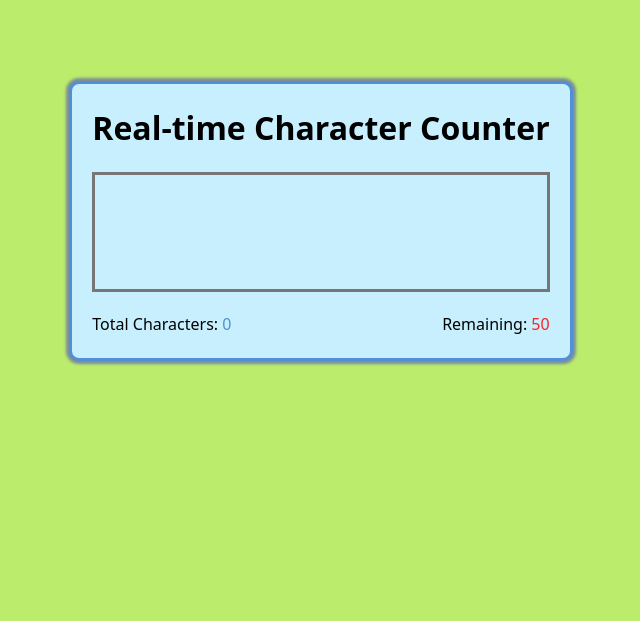
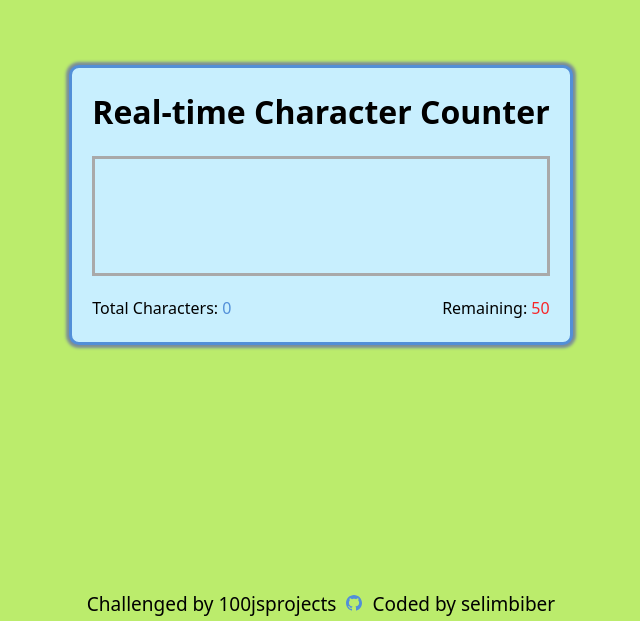
Before and after one commit to selimbiber/Pure-JavaScript-Projects, a plain HTML site: page RealTimeCharacterCounter/index.html in a window 1280 px wide. Shown: the part 179-800 px from the top of the page, without its empty margins (319-959 px from the left). Drawn offline with Linux system fonts and the light colour scheme.

Commit message:
finish last step for the project of real-time chars counter

```diff
--- a/RealTimeCharacterCounter/index.html
+++ b/RealTimeCharacterCounter/index.html
@@ -9,7 +9,7 @@
 		<!-- FAVICON -->
 		<link
 			rel="shortcut icon"
-			href="https://cdn-icons-png.flaticon.com/256/6357/6357834.png"
+			href="images/counter-favicon.png"
 			type="image/x-icon"
 		/>
 		<title>Real Time Character Counter</title>
@@ -29,6 +29,26 @@
 				<p>Remaining: <span class="remaining-characters-count">50</span></p>
 			</footer>
 		</main>
+		<footer class="footer-section">
+			<a
+				href="https://www.100jsprojects.com/project/step-progress-bar"
+				target="_blank"
+				title="Resource Link"
+				>Challenged by 100jsprojects</a
+			>
+			<a
+				href="https://github.com/selimbiber/Pure-JavaScript-Projects/blob/main/StepProgressBar/"
+				target="_blank"
+				title="GitHub Repository"
+				><img src="./images/github-logo.svg" alt="" />
+			</a>
+			<a
+				href="https://github.com/selimbiber"
+				target="_blank"
+				title="Profile Link"
+				>Coded by selimbiber</a
+			>
+		</footer>
 		<script src="main.js"></script>
 	</body>
 </html>
--- a/RealTimeCharacterCounter/main.js
+++ b/RealTimeCharacterCounter/main.js
@@ -3,13 +3,8 @@ const TEXT_AREA = document.getElementById('character-counter-textarea');
 const TOTAL_CHARS_COUNT_DOM = document.querySelector('.total-characters-count');
 const REMAINING_CHARS_COUNT_DOM = document.querySelector('.remaining-characters-count');
 
-let totalCharsCountNum = Number(TOTAL_CHARS_COUNT_DOM.textContent);
-let remainingCharsCountNum = Number(REMAINING_CHARS_COUNT_DOM.textContent);
+TEXT_AREA.addEventListener('input', (e) => {
+    TOTAL_CHARS_COUNT_DOM.textContent = Number(e.target.value.length);
 
-TEXT_AREA.addEventListener('input', (e) => {
-    totalCharsCountNum += Number(e.target.value.length);
-    TOTAL_CHARS_COUNT_DOM.textContent = totalCharsCountNum;
-
-    remainingCharsCountNum -= Number(e.target.value.length);
-    REMAINING_CHARS_COUNT_DOM.textContent = remainingCharsCountNum;
+    REMAINING_CHARS_COUNT_DOM.textContent = 50 -  Number(e.target.value.length);
 });
--- a/RealTimeCharacterCounter/styles/main.css
+++ b/RealTimeCharacterCounter/styles/main.css
@@ -1,11 +1,4 @@
 /*! COMMON STYLES */
-
-:root {
-    --body-bg-color: #BBEC6C;
-    --card-bg-color: #C8EFFE;
-    --card-border-color: #528FD8;
-    --box-shadow-color: #7A8C98;
-}
 
 body, .main-section, .main-section footer, .footer-section {
     display: flex;
@@ -14,19 +7,20 @@ body, .main-section, .main-section footer, .footer-section {
 /*! CUSTOM STYLES */
 
 body {
-    background-color: var(--body-bg-color);
-    justify-content: center;
+    background-color: #BBEC6C;
+    flex-direction: column;
     align-items: center;
 }
 
 .main-section {
     flex-direction: column;
+    margin-top: auto;
     row-gap: 2rem;
     height: 28rem;
-    background-color: var(--card-bg-color);
-    border: .3rem solid var(--card-border-color);
+    background-color: #C8EFFE;
+    border: .3rem solid #528FD8;
     border-radius: 1rem;
-    box-shadow: 0 0 .3rem .3rem var(--box-shadow-color);
+    box-shadow: 0 0 .3rem .3rem #7A8C98;
     padding: 2rem;
 
     & textarea {
@@ -34,7 +28,7 @@ body {
         height: 12rem;
         width: 100%;
         padding: .5rem .3rem;
-        border-width: .3rem;
+        border: .3rem solid darkgray;
     }
 
     & footer {
@@ -53,3 +47,28 @@ body {
         }
     }
 }
+
+/* FOOTER SECTION */
+.footer-section {
+    justify-content: center;
+    column-gap: 1rem;
+    text-align: center;
+    width: 100%;
+    margin: auto 0 .3rem;
+
+    & a {
+        text-decoration: none;
+        font-size: 1.9rem;
+        font-weight: 500;
+        color: black;
+    }
+
+    & img {
+        display: inline;
+        transition: transform 0.3s ease-in-out;
+
+        &:hover {
+            transform: rotate(360deg) scale(1.2);
+        }
+    }
+}
```
Also changed, not shown: RealTimeCharacterCounter/README.md (added), RealTimeCharacterCounter/images/counter-favicon.png (added), RealTimeCharacterCounter/images/github-logo.svg (added).
